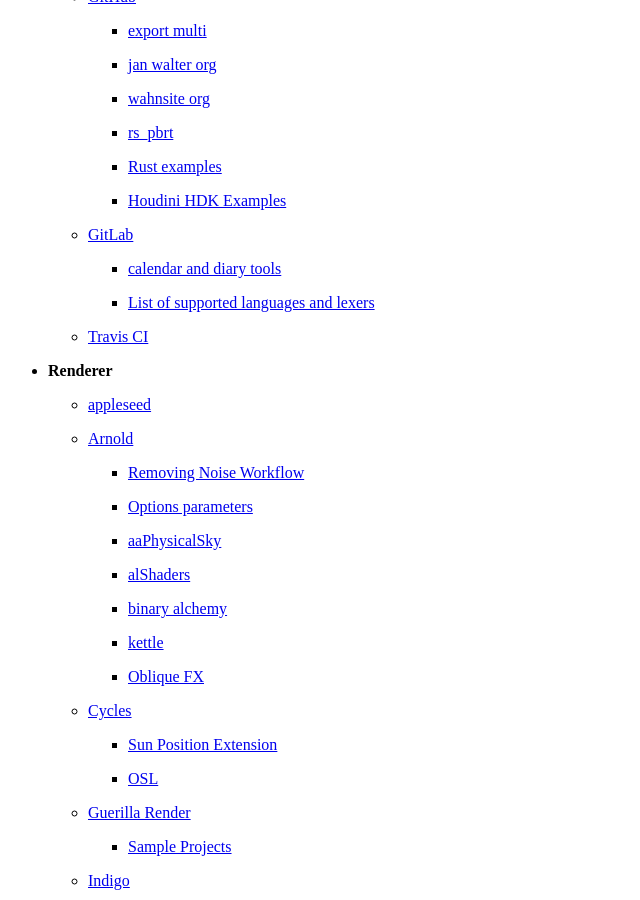
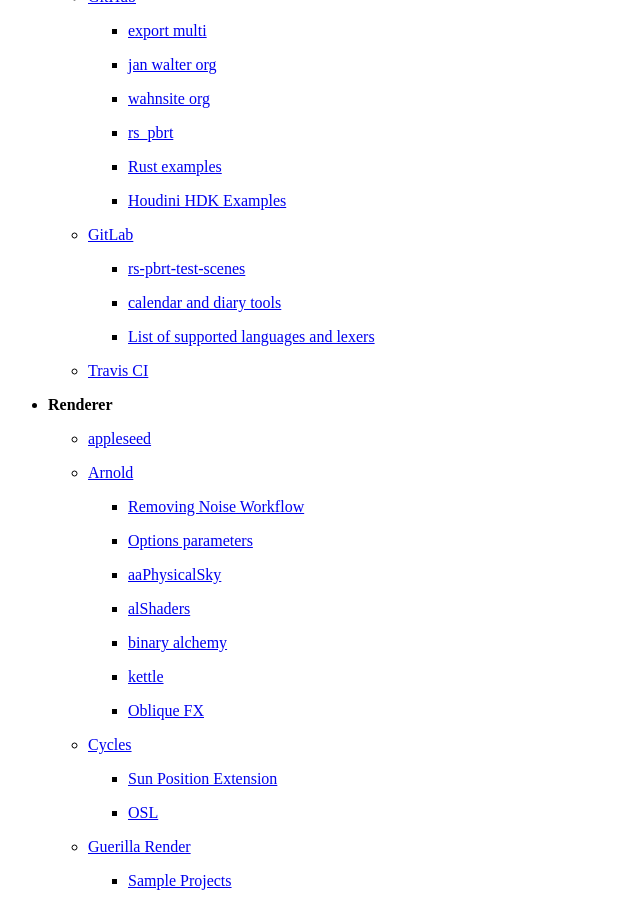
Before and after one commit to wahn/jan_walter_org, a Jekyll site: the page built from links/index.md, in a window 1280 px wide and 900 px high, scrolled down 737 px. Shown: the whole window, without its empty margins (0-640 px from the left). Built offline with Jekyll 4.4.1, drawn with Linux system fonts in a browser that asks for light colours; Markdown is read by kramdown in place of the engine named in the settings.

Commit message:
New link for rs_pbrt test scenes on GitLab.

```diff
--- a/links/index.md
+++ b/links/index.md
@@ -56,6 +56,8 @@
         + [Houdini HDK Examples](https://github.com/wahn/Houdini_HDK_Examples)
 
     - [GitLab](https://gitlab.com)
+
+        + [rs-pbrt-test-scenes](https://gitlab.com/jdb-walter/rs-pbrt-test-scenes)
 
         + [calendar and diary tools](https://gitlab.com/jdb-walter/calendar-and-diary-tools)
 
```
